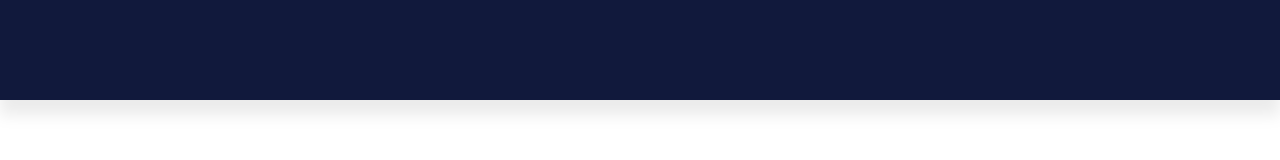
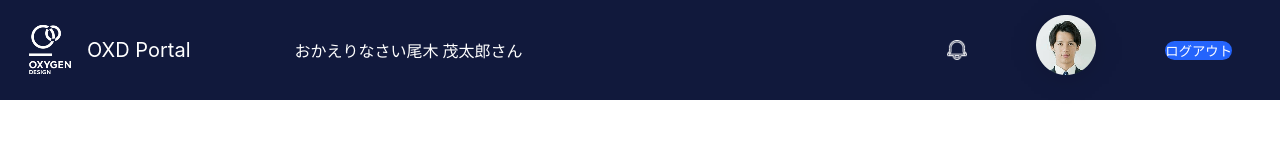
Before and after one commit to Backheart-js/oxd-UI, a website: page src/index.html in a window 1280 px wide. Drawn offline with Linux system fonts and the light colour scheme.

Commit message:
Add: header

```diff
--- a/src/assets/scss/index.scss
+++ b/src/assets/scss/index.scss
@@ -4,6 +4,25 @@
     padding: 0;
     margin: 0;
 }
+button {
+    border: none;
+}
+
+// Automic
+.flex-center {
+    display: flex;
+    justify-content: center;
+    align-items: center;
+}
+.flex-center-x {
+    display: flex;
+    justify-content: center;
+}
+.flex-center-y {
+    display: flex;
+    align-items: center;
+}
+
 
 #header {
     position: fixed;
@@ -11,6 +30,80 @@
     left: 0;
     right: 0;
     height: 100px;
-    filter: drop-shadow(0px 15px 7.5px rgba(0,0,0,0.08 ));
+    padding-left: 29px;
+    padding-right: 48px;
     background-color: #11193C;
+    z-index: 99;
 }
+
+.header__wrapper {
+    display: flex;
+    align-items: center;
+    justify-content: space-between;
+    height: 100%;
+}
+
+.header__wrapper--left {
+}
+.header__wrapper--right {
+    justify-content: space-between;
+    height: 60px;
+    width: 285px;
+}
+
+.header__brand-wrapper {
+    display: flex;
+}
+.header__brand--logo {
+
+}
+.header__brand--name {
+    margin-left: 15px;
+
+    span {
+        font-family: "inter";
+        font-size: 20px;
+        font-weight: 400;
+        line-height: 28px;
+        font-style: normal;
+        color: #fff;
+        user-select: none;
+    }
+}
+
+.header__slogan-wrapper {
+    color: #fff;
+    margin-left: 104px;
+
+}
+
+.header__noti-wrapper {
+
+}
+.header__noti-btn {
+    background-color: transparent;
+    border: none;
+    cursor: pointer;
+}
+
+.header__logout-wrapper {
+
+}
+.header__logout-btn {
+    color: #fff;
+    border-radius: 10px;
+    background-color: #2464FC;
+}
+
+#content {
+    margin-top: 100px;
+}
+
+#sidebar {
+    position: fixed;
+    top: 0;
+    left: 0;
+    bottom: 0;
+    width: 269px;
+    padding-left: 29px;
+}
--- a/src/index.html
+++ b/src/index.html
@@ -8,11 +8,51 @@
     <link rel="stylesheet" href="./css/index.css">
 </head>
 <body>
-    <header class=""  id="header">
-
+    <header id="header">
+        <div class="header__wrapper">
+            <div class="header__wrapper--left flex-center-y">
+                <div class="header__brand-wrapper">
+                    <img src="./assets/resources/logo/logo.png" alt="" class="header__brand--logo">
+                    <div class="header__brand--name flex-center">
+                        <span>
+                            OXD Portal
+                        </span>
+                    </div>
+                </div>
+                <div class="header__slogan-wrapper flex-center-y">
+                    <div class="slogan__left-wrapper">
+                        <span>おかえりなさい</span>
+                    </div>
+                    <div class="slogan__center-wrapper">
+                        <span>尾木 茂太郎</span>
+                    </div>
+                    <div class="slogan__right-wrapper">
+                        <span>さん</span>
+                    </div>
+                </div>
+            </div>
+            <div class="header__wrapper--right flex-center-y">
+                <div class="header__noti-wrapper">
+                    <button class="header__noti-btn flex-center">
+                        <img src="./assets/resources/icon/bell.png" alt="">
+                    </button>
+                </div>
+                <div class="header__user-wrapper">
+                    <img src="./assets/resources/images/avatar.png" alt="" class="">
+                </div>
+                <div class="header__logout-wrapper">
+                    <button class="header__logout-btn flex-center">
+                        <span class="">
+                            ログアウト
+                        </span>
+                        <!-- <img src="./assets/resources/icon/logout.png" alt=""> -->
+                    </button>
+                </div>
+            </div>
+        </div>
     </header>
 
-    <div class="" >
+    <div id="content" >
         <!-- Sidebar -->
         <aside id="sidebar">
 
```
Also changed, not shown: src/assets/resources/icon/bell.png (added), src/assets/resources/icon/gmail_icon.png (added), src/assets/resources/icon/logout.png (added), src/assets/resources/icon/microsoft_teams_icon.png (added), src/assets/resources/icon/salesforce_icon.png (added), src/assets/resources/images/avatar.png (added), src/assets/resources/logo/logo.png (added), src/css/index.css, 1 other file.
